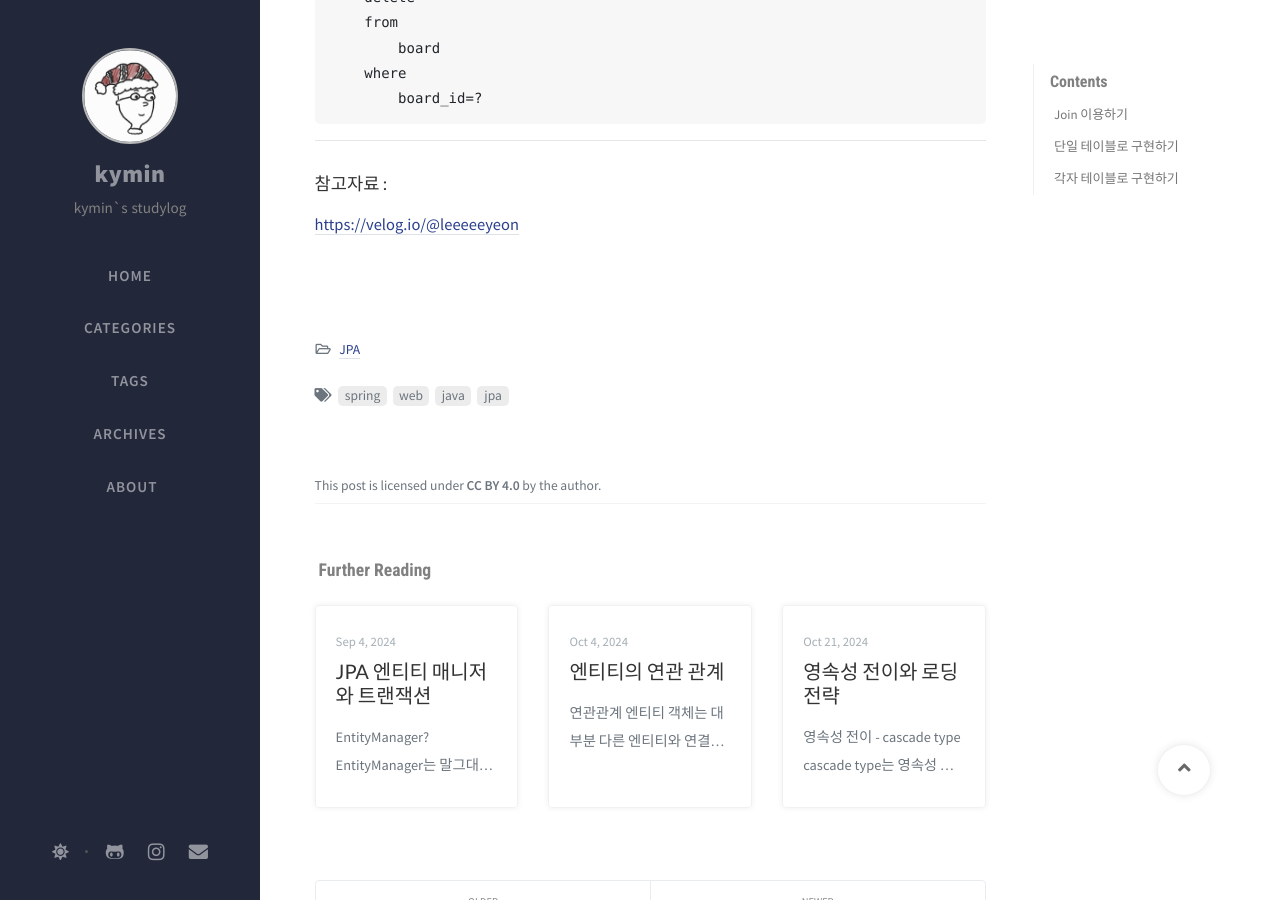
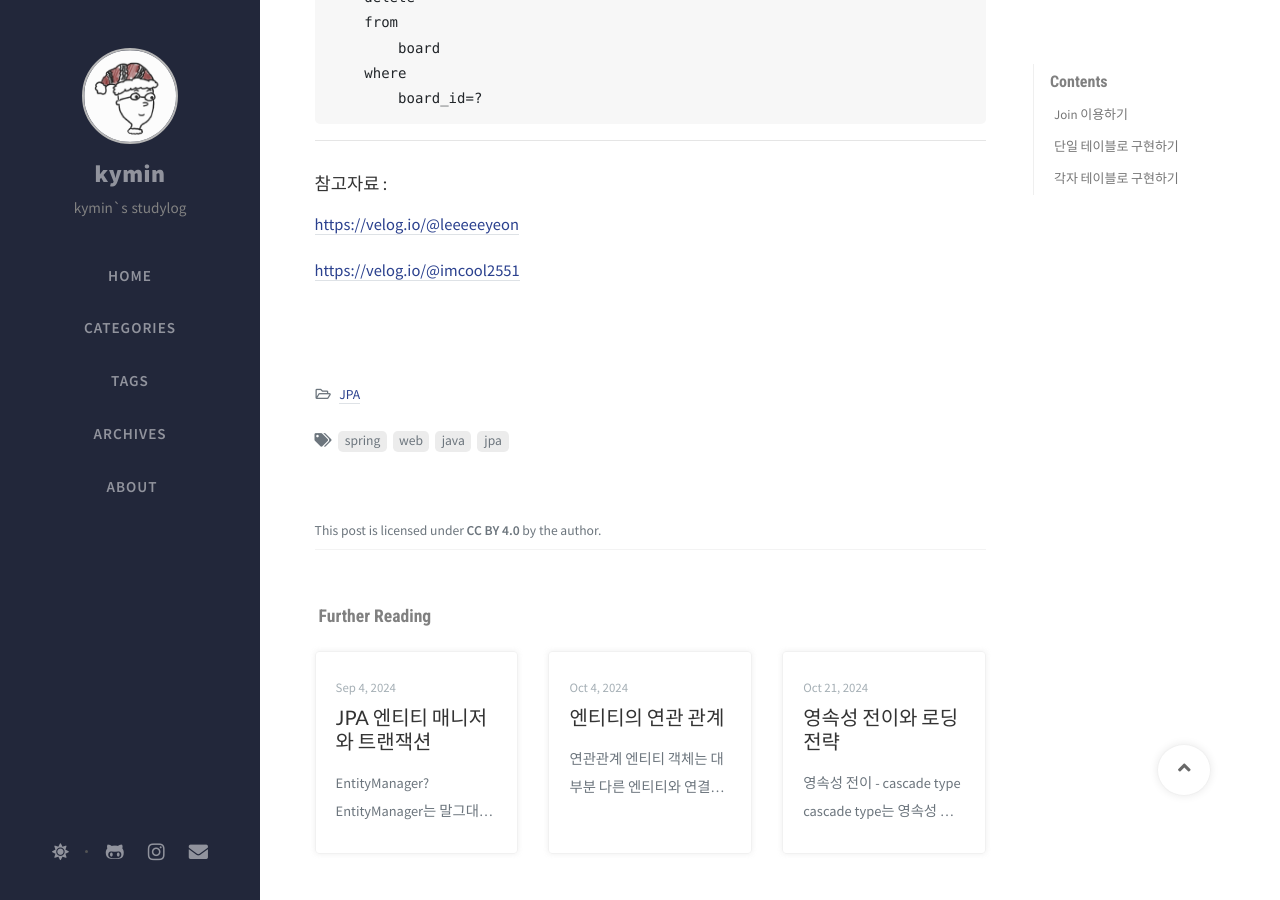
Before and after one commit to Kyoung-M1N/kyoung-M1N.github.io, a Jekyll site: the page built from _posts/spring/2024-11-02-[JPA]inherit.md, in a window 1280 px wide and 900 px high, scrolled down 3874 px. Built offline with Jekyll 4.4.1, drawn with Linux system fonts in a browser that asks for light colours; nearby versions of some CDN libraries; comment, search, counter and statistics services are not loaded; part of the change alters nothing that is shown.

Commit message:
docs: 포스트 수정

```diff
--- a/_posts/spring/2024-11-02-[JPA]inherit.md
+++ b/_posts/spring/2024-11-02-[JPA]inherit.md
@@ -171,3 +171,5 @@ Hibernate: -
 ##### 참고자료 :
 
 [https://velog.io/@leeeeeyeon](https://velog.io/@leeeeeyeon/JPA-%EC%97%B0%EA%B4%80-%EA%B4%80%EA%B3%84-%EC%A0%95%EB%A6%AC)
+
+[https://velog.io/@imcool2551](https://velog.io/@imcool2551/JPA-%EC%83%81%EC%86%8D%EA%B4%80%EA%B3%84-%EB%A7%A4%ED%95%91)
```
